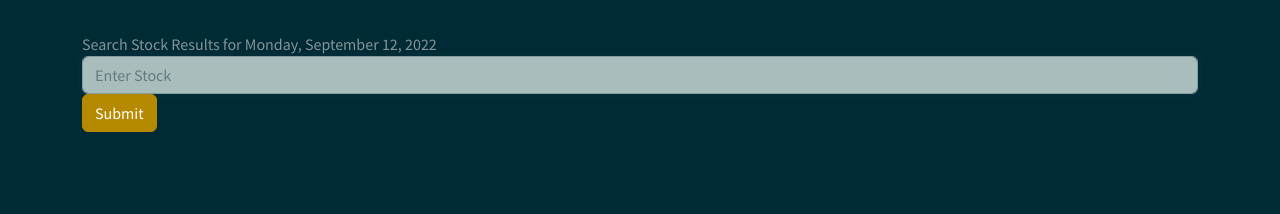
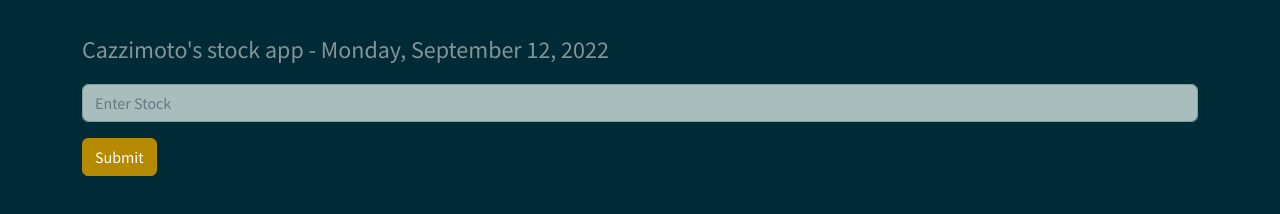
Before and after one commit to fortytongorilla/stockQuote, a plain HTML site: page index.html in a window 1280 px wide. Drawn offline with nearby package versions, Linux system fonts and the light colour scheme.

Commit message:
css added

```diff
--- a/index.html
+++ b/index.html
@@ -7,21 +7,22 @@
     <link rel="stylesheet" href="https://bootswatch.com/5/solar/bootstrap.min.css">
     <title>Cazzimoto's Stock Picker</title>
     <script src="index.js" type="module" charset="utf-8"></script>
-    <style>
-        main{
-            margin-top: 2em
-        }
-    </style>
+    <link defer rel="stylesheet" href="style.css">
 </head>
 <body>
     <main class="container">
         <form>
             <fieldset class="form-group">
                 <label class="lblheader" for="search"></label>
-                <input type="text" class="form-control" id="tickerEntered" placeholder="Enter Stock">
+                <input type="text" class="form-control inputPad" id="tickerEntered" placeholder="Enter Stock">
             </fieldset>
-                <button type="submit" class="btn btn-tickerSubmit btn-primary">Submit</button>
+                <button type="submit" class="btn btn-primary btn-tickerSubmit subPad">Submit</button>
         </form>
+
+        <div class="alert alert-dismissible alert-primary hidden">
+            <button type="button" class="btn-close" data-bs-dismiss="alert"></button>
+            <strong>Oh snap!</strong> <a href="#" class="alert-link">
+          </div>
 
         <div class="accordion" id="accordionExample">
             <!-- <div class="accordion-item">
--- a/index.js
+++ b/index.js
@@ -11,7 +11,7 @@ const today  = new Date();
 const todaysDate = today.toLocaleDateString("en-US", options)
 const currentYear = today.getFullYear()
 
-mainHeader.textContent = `Search Stock Results for ${todaysDate}`
+mainHeader.textContent = `Cazzimoto's stock app - ${todaysDate}`
 form.addEventListener('submit', formSubmitted);
 
 const clearSubmit = () => {
@@ -65,10 +65,6 @@ const displayTickerResults = function(arr) {
             Earnings growth ${currentYear-1}: &ensp; ${arr.earnGrowth_PastYear}<br>
             Earnings growth next 5 years: &ensp; ${arr.earnGrowth_Next_5yrs}<br>
             Revenue growth ${currentYear}: &ensp; ${arr.revenueGrowth_PastYear}<br><br>
-
-
-
-
          </div>
     </div>
   </div>`;
--- /dev/null
+++ b/style.css
@@ -0,0 +1,20 @@
+main{
+    margin-top: 2em
+}
+
+.inputPad{
+    margin-top: 1em;
+    margin-bottom: 1em;
+}
+
+.hidden{
+    display: none;
+}
+
+.lblheader{
+    font-size: 1.5rem;
+}
+
+.subPad{
+    margin-bottom: 1em;
+}
```
